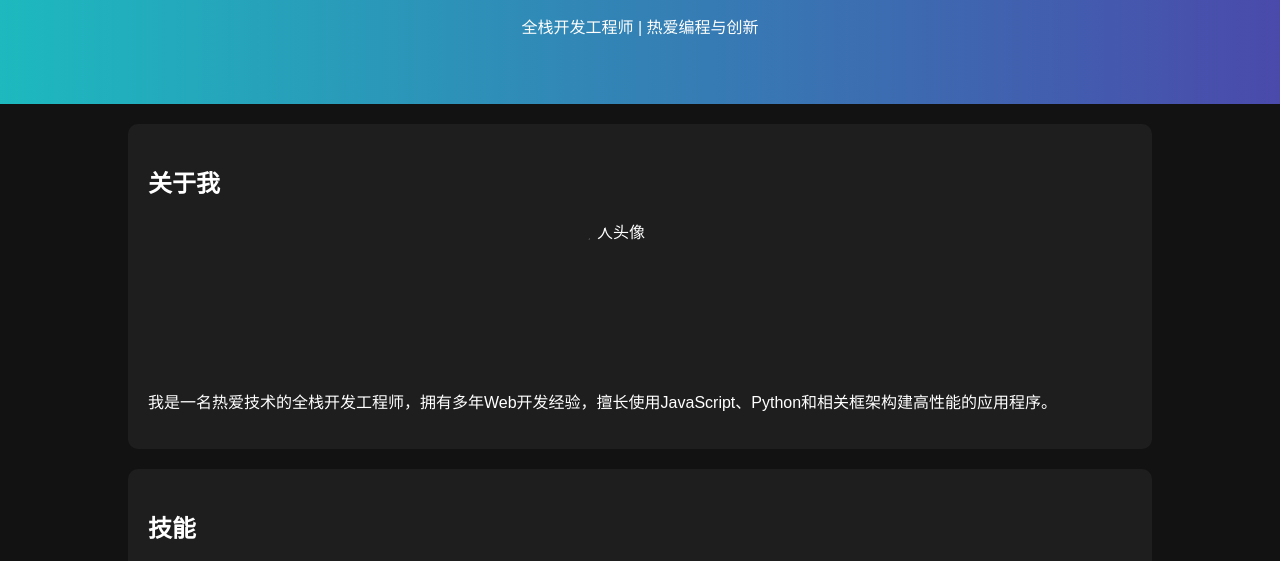
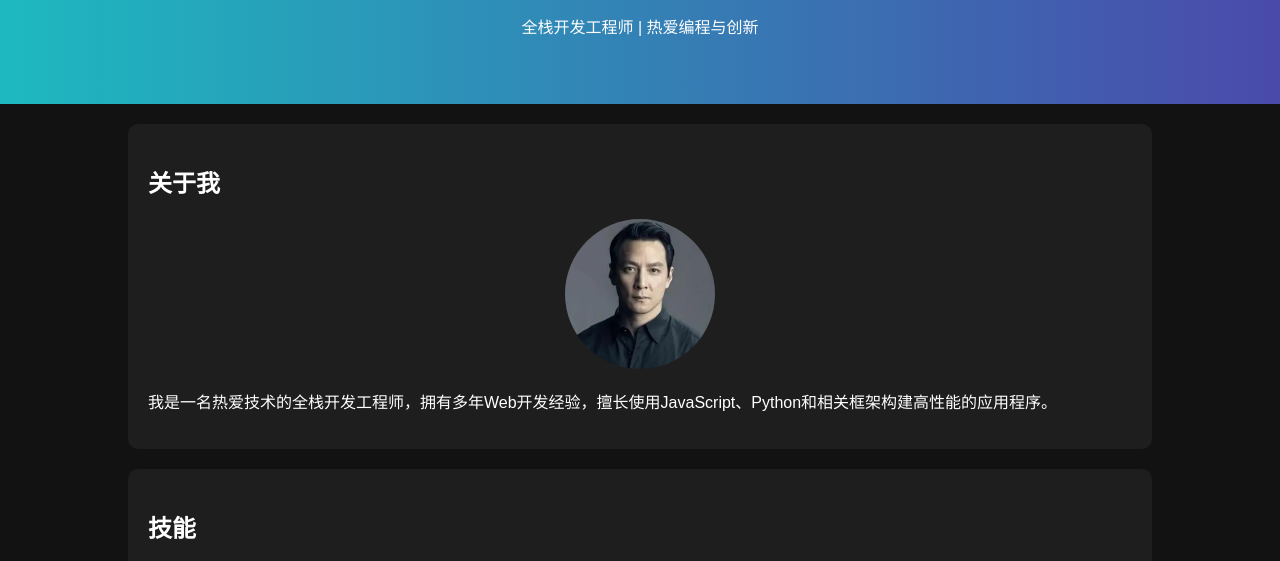
Before and after one commit to Nuttler/dingcong.github.io, a plain HTML site: page index.html in a window 1280 px wide. Shown: the part 170-731 px from the top of the page. Drawn offline with Linux system fonts and the light colour scheme.

Commit message:
Update index.html

```diff
--- a/index.html
+++ b/index.html
@@ -71,7 +71,7 @@
 
     <section>
         <h2>关于我</h2>
-        <img src="picture/person/azu.webp" alt="个人头像" class="avatar"> <!-- 替换为你的头像路径 -->
+        <img src="azu.webp" alt="个人头像" class="avatar"> <!-- 替换为你的头像路径 -->
         <p>我是一名热爱技术的全栈开发工程师，拥有多年Web开发经验，擅长使用JavaScript、Python和相关框架构建高性能的应用程序。</p>
     </section>
 
```
